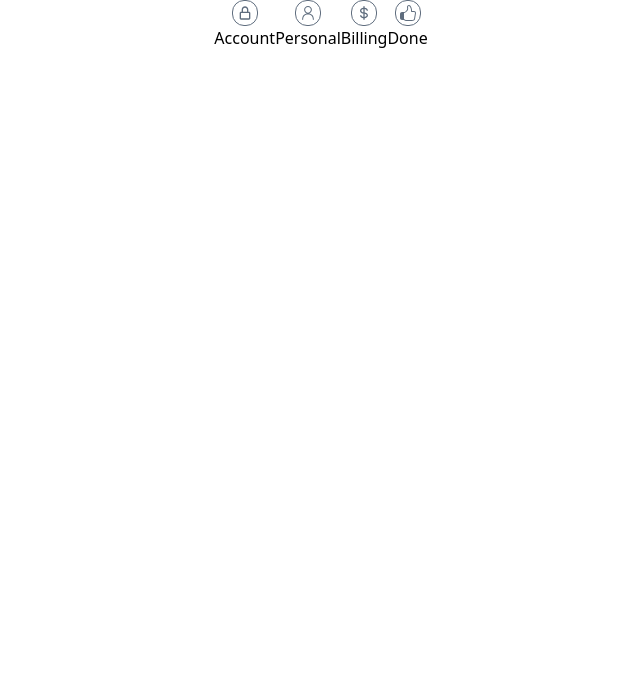
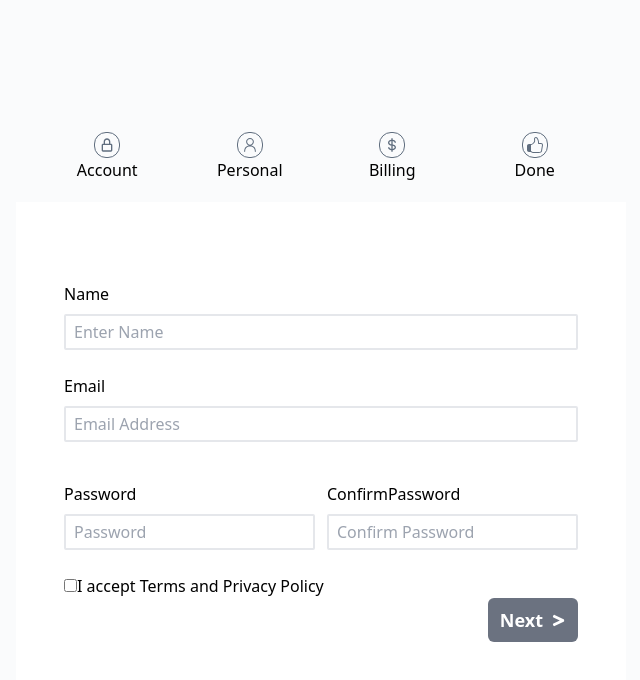
Before and after one commit to ShivrajTheCoder/lookscout, a Next.js app: page / in a window 1280 px wide. Shown: the top 680 px of the page, without its empty margins (319-959 px from the left). Built offline with nearby package versions, Linux system fonts and the light colour scheme.

Commit message:
input-components-design-improved

```diff
--- a/package.json
+++ b/package.json
@@ -14,7 +14,9 @@
     "postcss": "8.4.23",
     "react": "18.2.0",
     "react-dom": "18.2.0",
+    "react-hook-form": "^7.43.9",
     "react-icons": "^4.8.0",
-    "tailwindcss": "3.3.2"
+    "tailwindcss": "3.3.2",
+    "yup": "^1.1.1"
   }
 }
--- a/src/components/FormComponents/InputComponent.js
+++ b/src/components/FormComponents/InputComponent.js
@@ -0,0 +1,10 @@
+import React from 'react'
+
+export default function InputComponent(props) {
+  return (
+      <div className='w-full flex flex-col my-4'>
+        <label htmlFor={props.id}>{props.label}</label>
+        <input id={props.id} ref={props.register} name={props.name} className='border-2 rounded-sm my-2 px-2 py-1' type={props.type} onChange={props.onChange} placeholder={props.placeholder}/>
+      </div>
+  )
+}
--- a/src/components/FormHeaderComponents/FormStageComponenet.js
+++ b/src/components/FormHeaderComponents/FormStageComponenet.js
@@ -5,7 +5,7 @@ import { GoThumbsup } from 'react-icons/go'
 import FormIconLabelComponent from './FormIconLabelComponent'
 export default function FormStageComponenet() {
     return (
-        <div className='flex'>
+        <div className='grid grid-cols-4 bg-[#FAFBFC] p-5'>
             <FormIconLabelComponent name={"Account"} icon={<BiLockAlt color={"#5F6D7E"}/>}/>
             <FormIconLabelComponent name={"Personal"} icon={<RxPerson color={"#5F6D7E"}/>}/>
             <FormIconLabelComponent name={"Billing"} icon={<BiDollar color={"#5F6D7E"}/>}/>
--- a/src/pages/index.js
+++ b/src/pages/index.js
@@ -1,14 +1,125 @@
 import { detectSystemTheme } from '@/Utils/detectSystemTheme';
+import InputComponent from '@/components/FormComponents/InputComponent';
 import FormStageComponenet from '@/components/FormHeaderComponents/FormStageComponenet';
 import { useEffect, useState } from 'react';
+import { useForm } from 'react-hook-form';
+import * as Yup from "yup"
+import { FaGreaterThan } from "react-icons/fa"
 export default function Home() {
-  const isDarkMode=detectSystemTheme()
+  const isDarkMode = detectSystemTheme();
+  const [acceptTerms, setAcceptTerms] = useState(false);
+  const [inputValues, setInputValues] = useState({
+    name: "",
+    email: "",
+    password: "",
+    confirmPassword: "",
+  })
+  const [errorValues, setErrorValues] = useState({
+    nameError: "",
+    emailError: "",
+    passwordError: "",
+  })
+  const { name, email, password, confirmPassword } = inputValues;
+  const { nameError, emailError, passwordError } = errorValues;
+  const submitHandler = (e) => {
+    e.preventDefault();
+    const nameRegx = /[A-Za-z]+/;
+    const emailRegx = /^[a-zA-Z0-9.!#$%&'*+/=?^_`{|}~-]+@[a-zA-Z0-9-]+(?:\.[a-zA-Z0-9-]+)*$/;
+    setErrorValues(prev => (
+      {
+        nameError: "",
+        emailError: "",
+        passwordError: "",
+      }
+    ))
+    if (!nameRegx.test(name)) {
+      setErrorValues(prev => ({
+        ...prev,
+        nameError: "Invalid name"
+      }))
+    }
+    if (!emailRegx.test(email)) {
+      setErrorValues(prev => ({
+        ...prev,
+        emailError: "Invalid email"
+      }))
+    }
+    if (password.length < 5) {
+      setErrorValues(prev => ({
+        ...prev,
+        passwordError: "password too short"
+      }))
+    }
+    else if (password !== confirmPassword) {
+      setErrorValues(prev => (({
+        ...prev,
+        passwordError: "passwords don't match"
+      })))
+    }
+    console.log(inputValues, errorValues);
+  }
+  const handleChange = (e) => {
+    const { name, value } = e.target;
+    setInputValues(prev => ({
+      ...prev,
+      [name]: value
+    }))
+  }
   return (
-    <main className='flex justify-center items-center'>
-      <FormStageComponenet/>
-      <form>
-
-      </form>
+    <main className='flex flex-col items-center pt-28 bg-[#FAFBFC]'>
+      <div className='w-fit'>
+        <FormStageComponenet />
+        <form onSubmit={submitHandler} className='bg-white px-12 py-16'>
+          <InputComponent
+            id="name"
+            name="name"
+            type="text"
+            label="Name"
+            value={name}
+            onChange={handleChange}
+            placeholder="Enter Name"
+          />
+          <div>{nameError}</div>
+          <InputComponent
+            id="email"
+            name="email"
+            type="email"
+            label="Email"
+            value={email}
+            onChange={handleChange}
+            placeholder="Email Address"
+          />
+          <div>{emailError}</div>
+          <div className='grid grid-cols-1 md:grid-cols-2 gap-3'>
+            <InputComponent
+              id="password"
+              name="password"
+              type="password"
+              label="Password"
+              value={password}
+              onChange={handleChange}
+              placeholder="Password"
+            />
+            <InputComponent
+              id="confirmPassword"
+              name="confirmPassword"
+              type="password"
+              label="ConfirmPassword"
+              value={confirmPassword}
+              onChange={handleChange}
+              placeholder="Confirm Password"
+            />
+          </div>
+          <div>{passwordError}</div>
+          <div>
+            <input type="checkbox" name="terms" id="terms" onChange={e => setAcceptTerms(e.target.checked)} />
+            <label htmlFor="terms">I accept Terms and Privacy Policy</label>
+          </div>
+          <div>
+            <button disabled={acceptTerms ? false : true} className={`flex justify-center items-center ml-auto rounded-md ${acceptTerms ? "bg-[#437EF7]" : "bg-gray-500"} text-white text-lg font-semibold px-3 py-2`}>Next <span className='ml-2'><FaGreaterThan size={15} /></span></button>
+          </div>
+        </form>
+      </div>
     </main>
   )
 }
```
Also changed, not shown: 1 other file (tests, documents, lock files or other folders).
